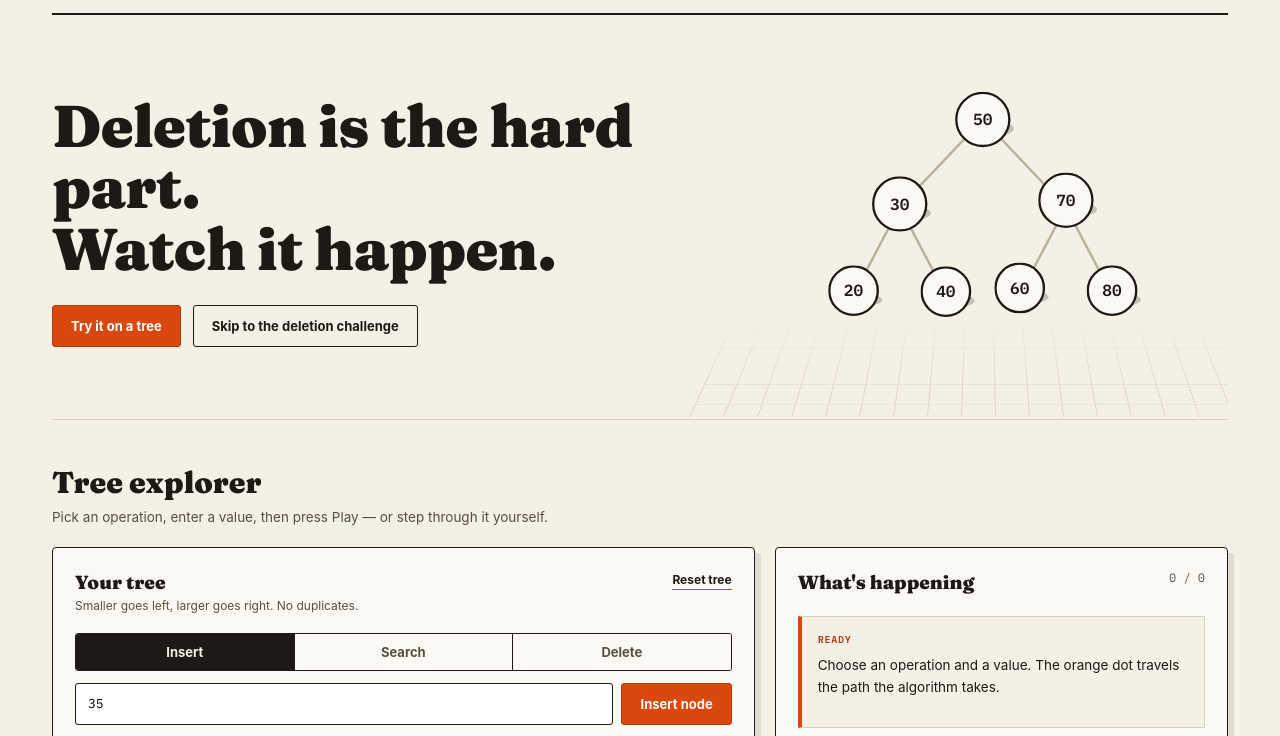
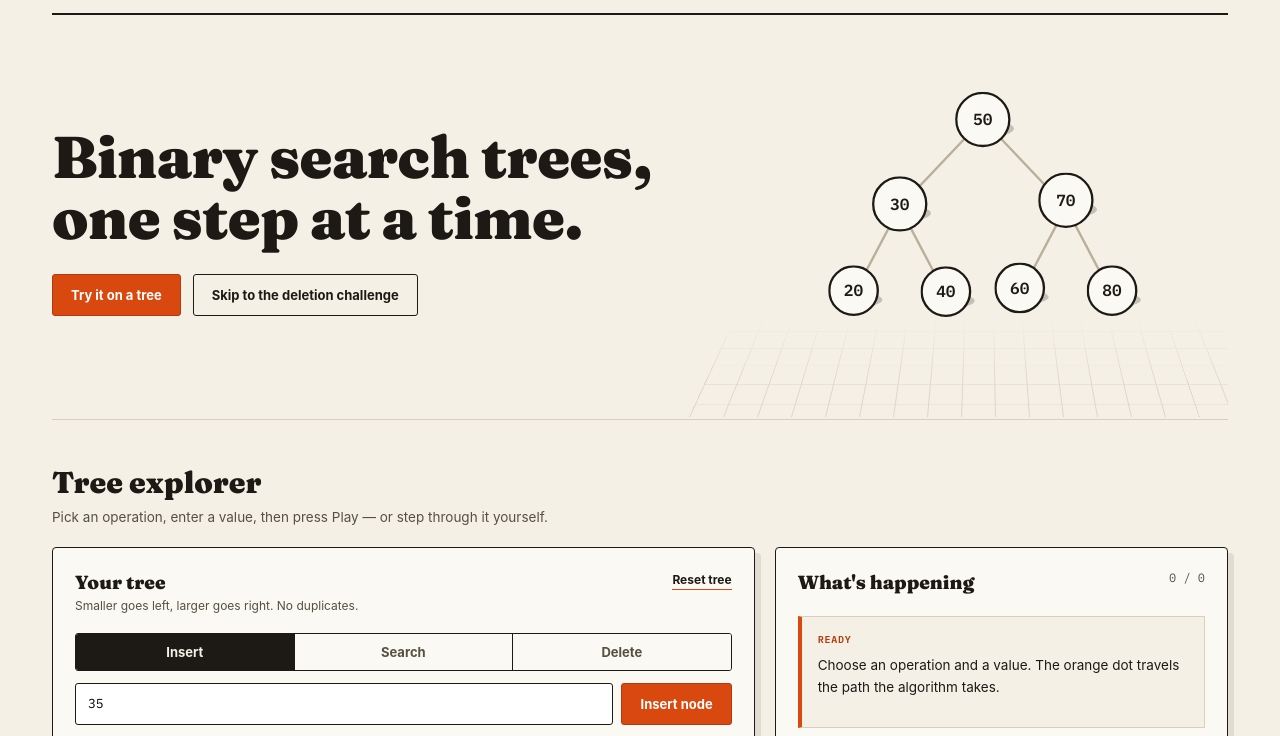
Before and after one commit to linchelsea6-creator/bst-visualizer, a plain HTML site: page index.html in a window 1280 px wide. Shown: the part 57-793 px from the top of the page. Drawn offline with Linux system fonts and the light colour scheme.

Commit message:
Add files via upload

```diff
--- a/index.html
+++ b/index.html
@@ -5,7 +5,7 @@
   <meta name="viewport" content="width=device-width, initial-scale=1">
   <meta name="theme-color" content="#1c1a17">
   <meta name="description" content="BST Lab: a hands-on binary search tree visualizer. Insert, search and delete — and actually watch the successor move during a two-child deletion.">
-  <title>BST Lab — deletion is the hard part</title>
+  <title>BST Lab — binary search trees, one step at a time</title>
   <link rel="preconnect" href="https://fonts.googleapis.com">
   <link rel="preconnect" href="https://fonts.gstatic.com" crossorigin>
   <link href="https://fonts.googleapis.com/css2?family=Fraunces:opsz,wght@9..144,600;9..144,900&family=IBM+Plex+Mono:wght@400;600&display=swap" rel="stylesheet">
@@ -22,7 +22,7 @@
     <main id="top">
       <section class="hero" aria-labelledby="hero-title">
         <div class="hero-copy">
-          <h1 id="hero-title">Deletion is the hard part.<br>Watch it happen.</h1>
+          <h1 id="hero-title">Binary search trees,<br>one step at a time.</h1>
           <div class="hero-actions"><a class="button button-primary" href="#explorer">Try it on a tree</a><a class="button button-ghost" href="#challenge">Skip to the deletion challenge</a></div>
         </div>
         <div class="scene" id="hero-scene" aria-hidden="true">
```
